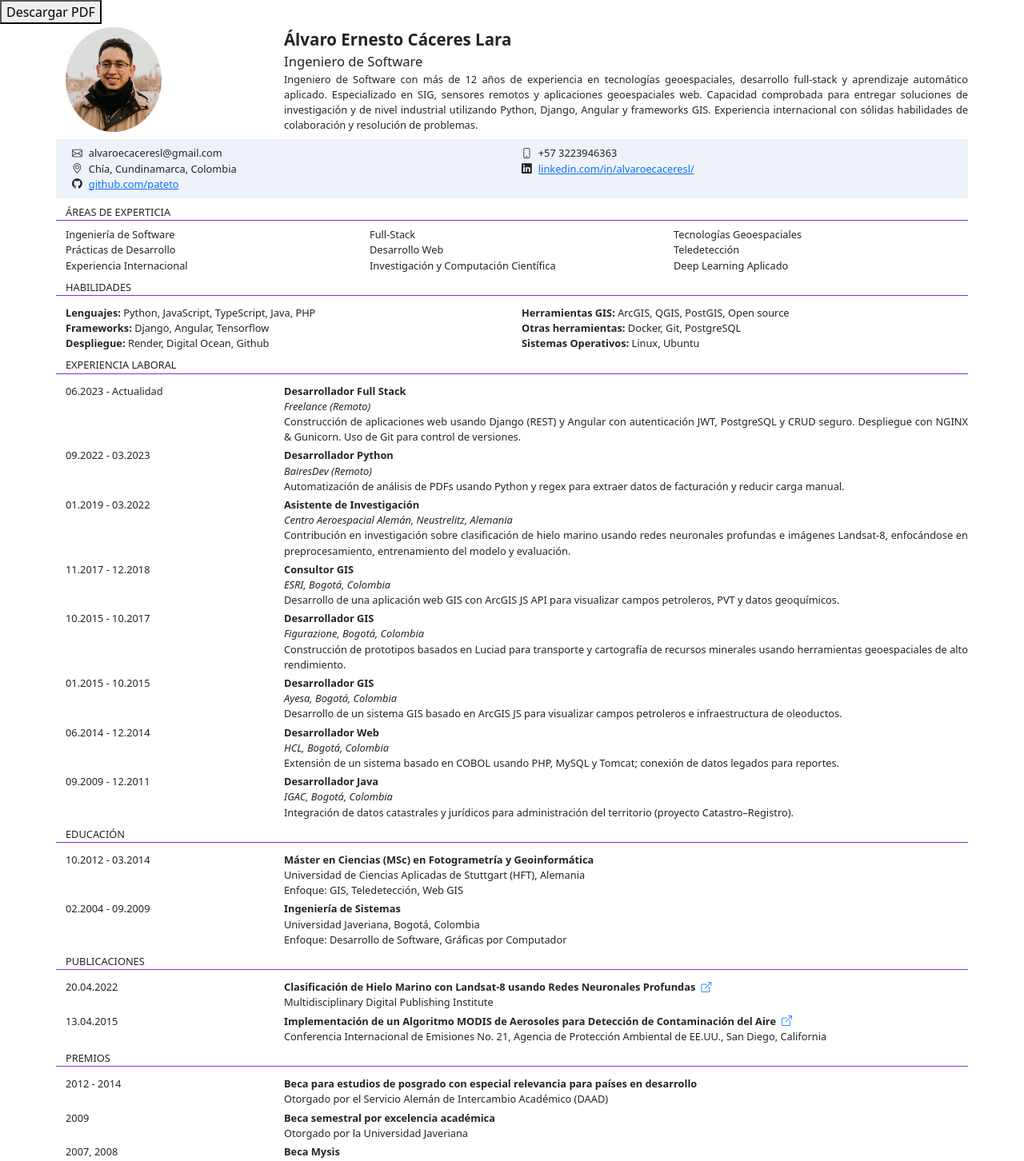
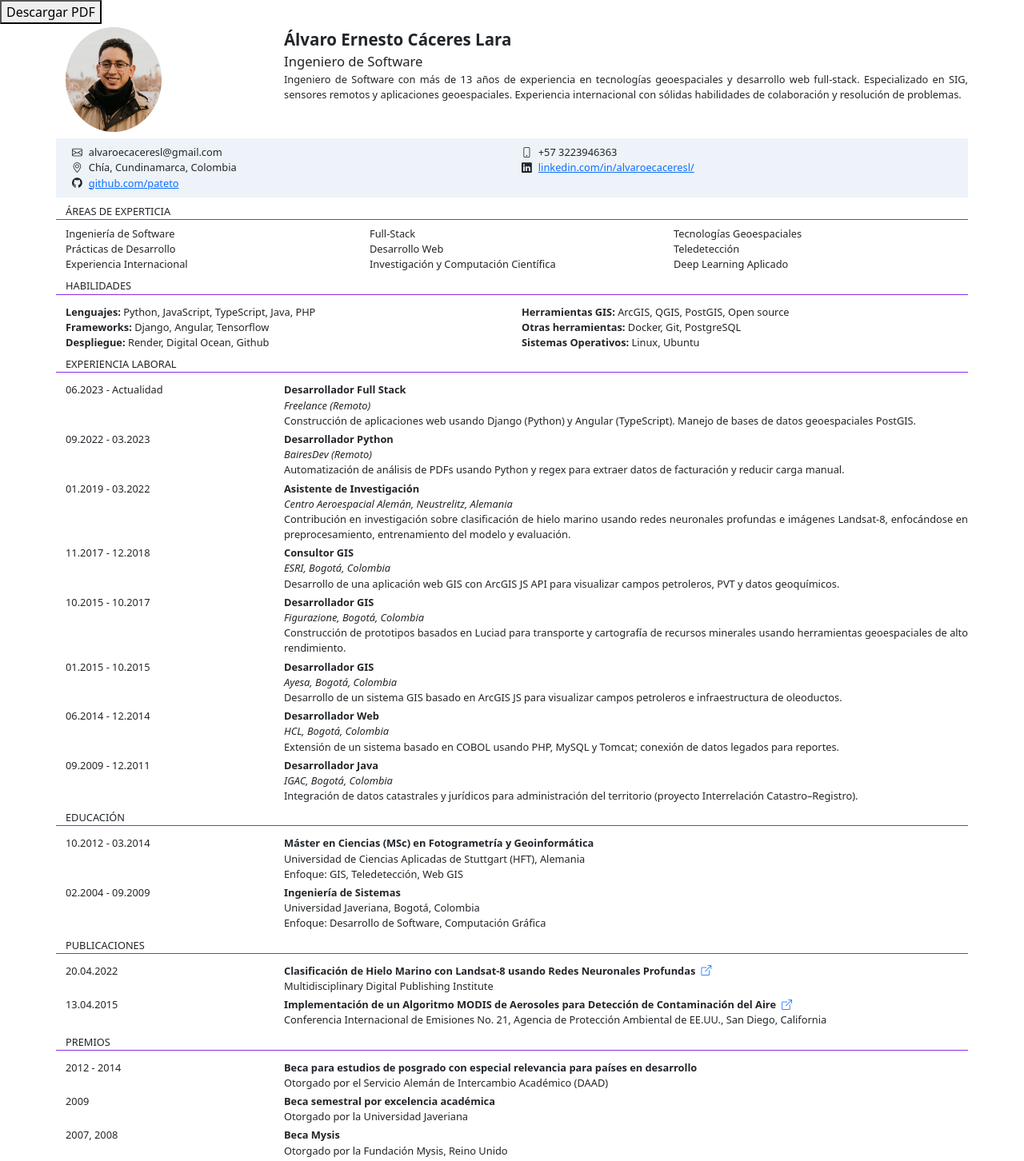
Before and after one commit to pateto/cv, an Angular app: page / in a window 1280 px wide. Shown: the top 1452 px of the page at 80% size. Built offline with nearby package versions, Linux system fonts and the light colour scheme.

Commit message:
update text

```diff
--- a/src/app/app.component.html
+++ b/src/app/app.component.html
@@ -16,10 +16,9 @@
             Ingeniero de Software
           </div>
           <div class="row text-justify">
-            Ingeniero de Software con más de 12 años de experiencia en tecnologías geoespaciales, desarrollo full-stack
-            y aprendizaje automático aplicado. Especializado en SIG, sensores remotos y aplicaciones geoespaciales web.
-            Capacidad comprobada para entregar soluciones de investigación y de nivel industrial utilizando Python,
-            Django, Angular y frameworks GIS. Experiencia internacional con sólidas habilidades de colaboración y resolución de problemas.
+            Ingeniero de Software con más de 13 años de experiencia en tecnologías geoespaciales y desarrollo web full-stack.
+            Especializado en SIG, sensores remotos y aplicaciones geoespaciales.
+            Experiencia internacional con sólidas habilidades de colaboración y resolución de problemas.
           </div>
 
         </div>
@@ -108,8 +107,8 @@
             Freelance (Remoto)
           </div>
           <div class="row text-justify">
-            Construcción de aplicaciones web usando Django (REST) y Angular con autenticación JWT, PostgreSQL y CRUD seguro.
-            Despliegue con NGINX & Gunicorn. Uso de Git para control de versiones.
+            Construcción de aplicaciones web usando Django (Python) y Angular (TypeScript).
+            Manejo de bases de datos geoespaciales PostGIS.
           </div>
         </div>
       </div>
@@ -228,7 +227,7 @@
             IGAC, Bogotá, Colombia
           </div>
           <div class="row text-justify">
-            Integración de datos catastrales y jurídicos para administración del territorio (proyecto Catastro–Registro).
+            Integración de datos catastrales y jurídicos para administración del territorio (proyecto Interrelación Catastro–Registro).
           </div>
         </div>
       </div>
@@ -268,7 +267,7 @@
             Universidad Javeriana, Bogotá, Colombia
           </div>
           <div class="row">
-            Enfoque: Desarrollo de Software, Gráficas por Computador
+            Enfoque: Desarrollo de Software, Computación Gráfica
           </div>
         </div>
       </div>
```
